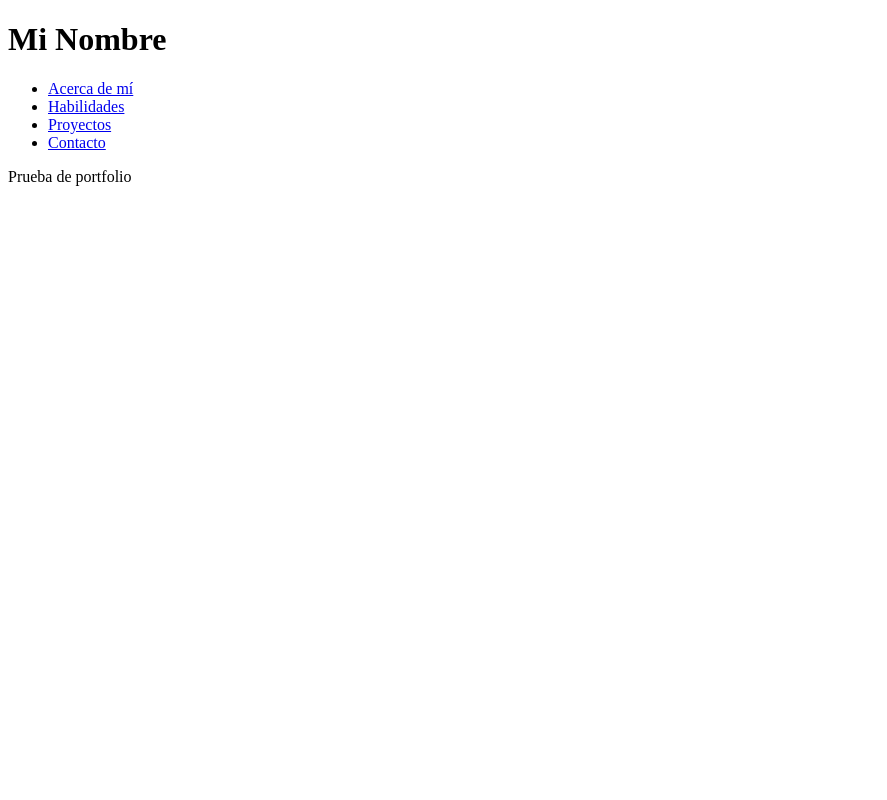
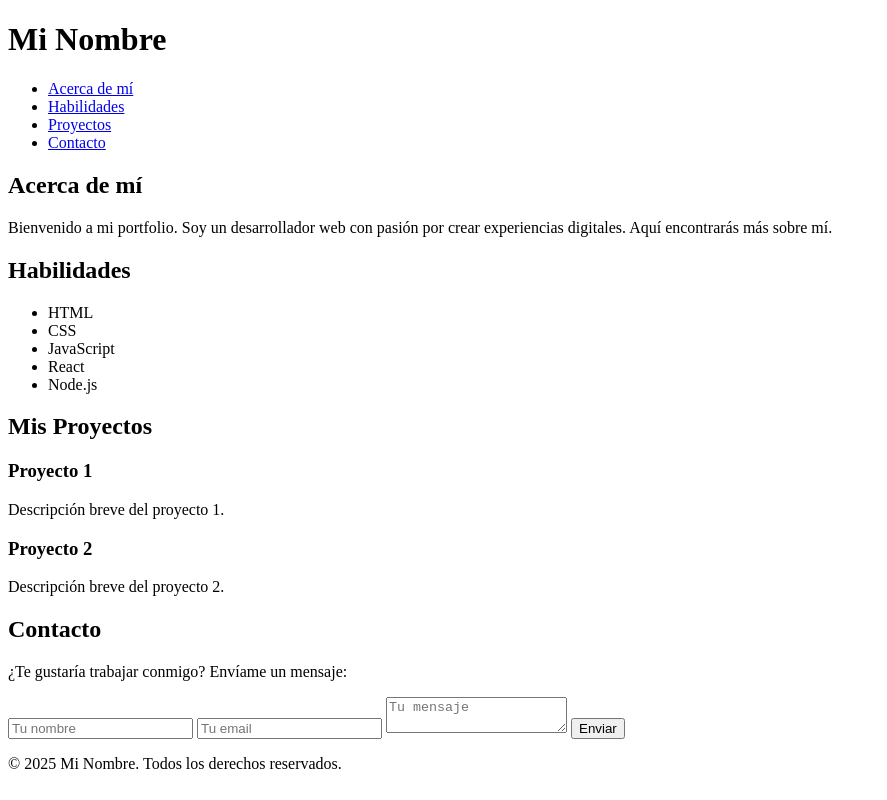
Before and after one commit to Fidelcara/fidelcara.github.io, a plain HTML site: page index.html in a window 1280 px wide. Shown: the whole page, without its empty margins (0-887 px from the left). Drawn offline with Linux system fonts and the light colour scheme.

Commit message:
Update index.html

```diff
--- a/index.html
+++ b/index.html
@@ -20,9 +20,57 @@
         </div>
     </header>
     <main>
-        <p>
-            Prueba de portfolio
-        </p>
+        <section id="about">
+            <div class="container">
+                <h2>Acerca de mí</h2>
+                <p>Bienvenido a mi portfolio. Soy un desarrollador web con pasión por crear experiencias digitales. Aquí encontrarás más sobre mí.</p>
+            </div>
+        </section>
+
+        <section id="skills">
+            <div class="container">
+                <h2>Habilidades</h2>
+                <ul>
+                    <li>HTML</li>
+                    <li>CSS</li>
+                    <li>JavaScript</li>
+                    <li>React</li>
+                    <li>Node.js</li>
+                </ul>
+            </div>
+        </section>
+
+        <section id="projects">
+            <div class="container">
+                <h2>Mis Proyectos</h2>
+                <div class="project">
+                    <h3>Proyecto 1</h3>
+                    <p>Descripción breve del proyecto 1.</p>
+                </div>
+                <div class="project">
+                    <h3>Proyecto 2</h3>
+                    <p>Descripción breve del proyecto 2.</p>
+                </div>
+            </div>
+        </section>
+
+        <section id="contact">
+            <div class="container">
+                <h2>Contacto</h2>
+                <p>¿Te gustaría trabajar conmigo? Envíame un mensaje:</p>
+                <form>
+                    <input type="text" placeholder="Tu nombre" required>
+                    <input type="email" placeholder="Tu email" required>
+                    <textarea placeholder="Tu mensaje" required></textarea>
+                    <button type="submit">Enviar</button>
+                </form>
+            </div>
+        </section>
     </main>
+    <footer>
+        <div class="container">
+            <p>&copy; 2025 Mi Nombre. Todos los derechos reservados.</p>
+        </div>
+    </footer>
 </body>
 </html>
```
